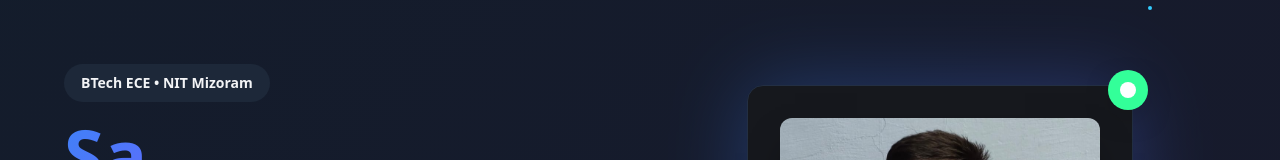
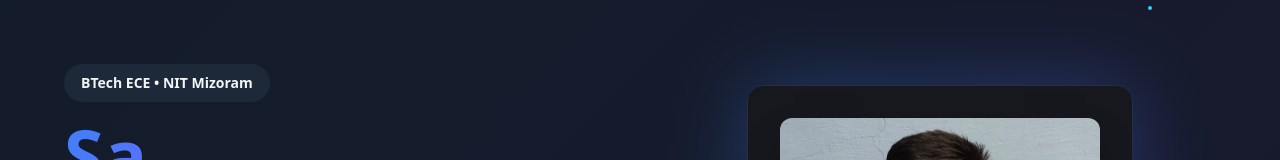
Before and after one commit to saurabhverma9731256232/saurabh-verma-portfolio, a React (Vite) app: page / in a window 1280 px wide. Shown: the part 122-282 px from the top of the page. Built offline with nearby package versions, Linux system fonts and the light colour scheme.

Commit message:
Remove green circle and download code
Remove green circle from the UI and provide instructions on how to download the full code to a local system.

```diff
--- a/src/components/Hero.tsx
+++ b/src/components/Hero.tsx
@@ -120,9 +120,6 @@ const Hero = () => {
                     alt="Saurabh Verma"
                     className="w-80 h-80 rounded-xl object-cover shadow-elevated"
                   />
-                  <div className="absolute -top-4 -right-4 bg-success rounded-full p-3 shadow-card animate-float">
-                    <div className="w-4 h-4 bg-white rounded-full" />
-                  </div>
                 </div>
               </div>
             </div>
```
